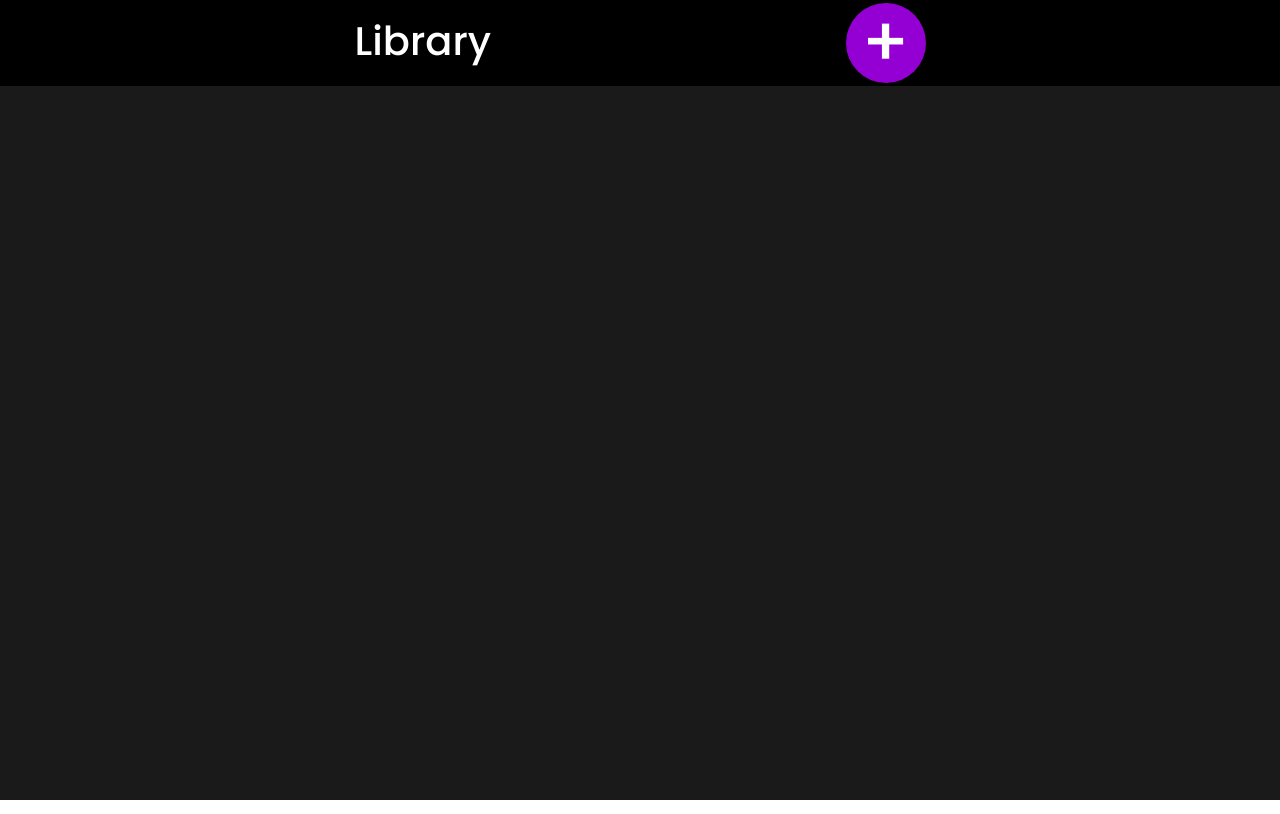
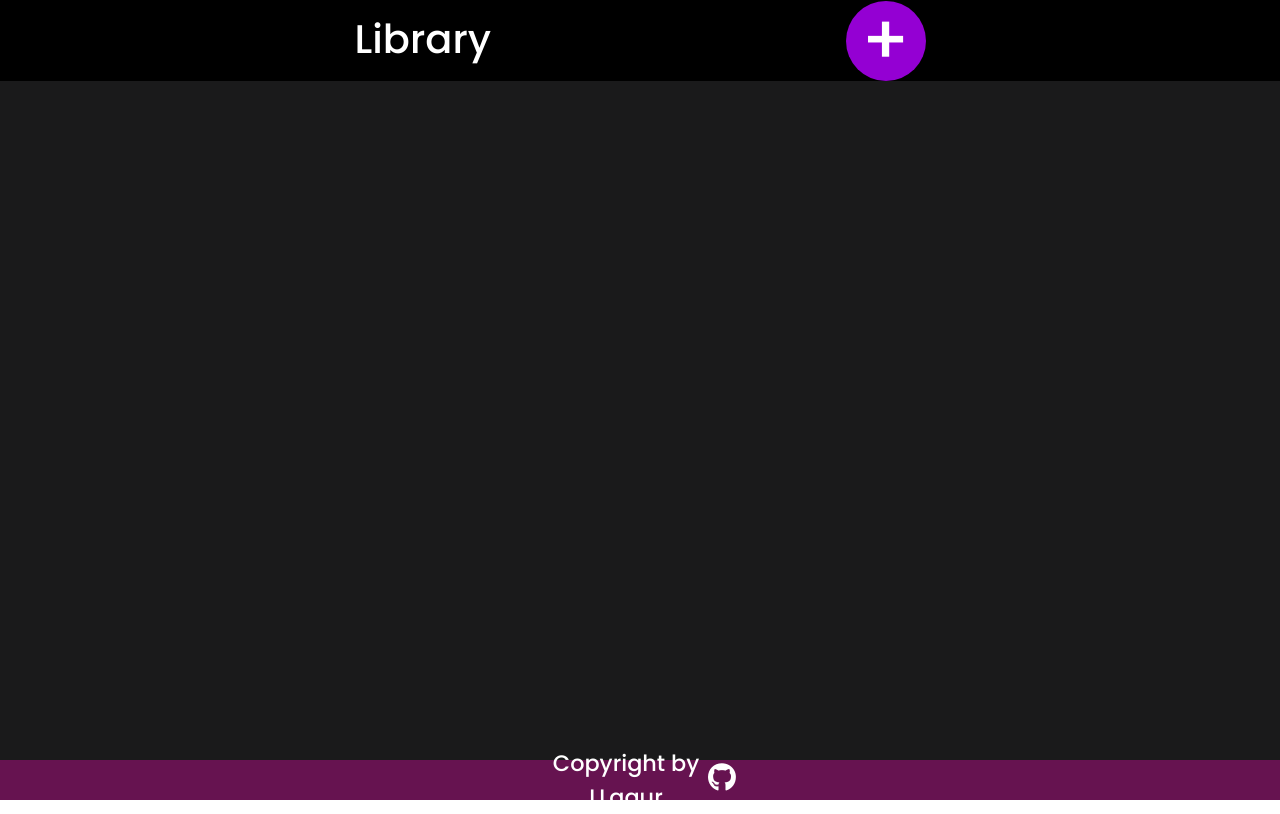
Before and after one commit to LLaaur/library_project, a plain HTML site: page index.html in a window 1280 px wide. Drawn offline with Linux system fonts and the light colour scheme.

Commit message:
add footer

```diff
--- a/index.html
+++ b/index.html
@@ -11,6 +11,9 @@
     <link rel="preconnect" href="https://fonts.googleapis.com">
     <link rel="preconnect" href="https://fonts.gstatic.com" crossorigin>
     <link href="https://fonts.googleapis.com/css2?family=Poppins:wght@500&display=swap" rel="stylesheet">
+
+    <script src="https://kit.fontawesome.com/6d885b0aff.js" crossorigin="anonymous"></script>
+
 
 </head>
 
@@ -45,7 +48,11 @@
 
         <div class="footer">
 
-            <footer></footer>
+            <footer> <p> Copyright by LLaaur </p>
+                <a href="https://github.com/LLaaur">
+                    <i class="fa-brands fa-github"></i>
+                </a>
+            </footer>
 
         </div>
 
--- a/style.css
+++ b/style.css
@@ -109,6 +109,7 @@
 
 .card p{
     color: gold;
+    text-transform: capitalize;
 }
 
 .modal{
@@ -189,7 +190,7 @@ form{
 
 .close:hover{
     transition: 0.5s ease;
-    border: 3px solid gray;
+    border: 3px solid gold;
 }
 
 .add{
@@ -204,5 +205,45 @@ form{
 
 .add:hover{
     transition: 0.5s ease;
-    border: 3px solid gray;
+    border: 3px solid gold;
 }
+
+.footer{
+    width: 100vw;
+    height: 5%;
+    background-color: #661350;
+    text-align: center;
+    display: flex;
+    align-items: center;
+    justify-content: center;
+    font-size: 1.4rem;
+    color: white;
+    font-family: 'Poppins', sans-serif;
+}
+
+footer{
+    display: flex;
+    width: 15%;
+    justify-content: space-evenly;
+    align-items: center;
+}
+
+.fa-github:before {
+    content: "\f09b";
+    font-size: 1.8rem;
+    color: white;
+}
+
+.fa-github:hover{
+    animation: spin-animation 0.5s;
+    animation-timing-function: linear;
+}
+
+@keyframes spin-animation{
+    0%{
+        transform: rotate(0deg);
+    }
+    100%{
+        transform: rotate(359deg);
+    }
+}
```
